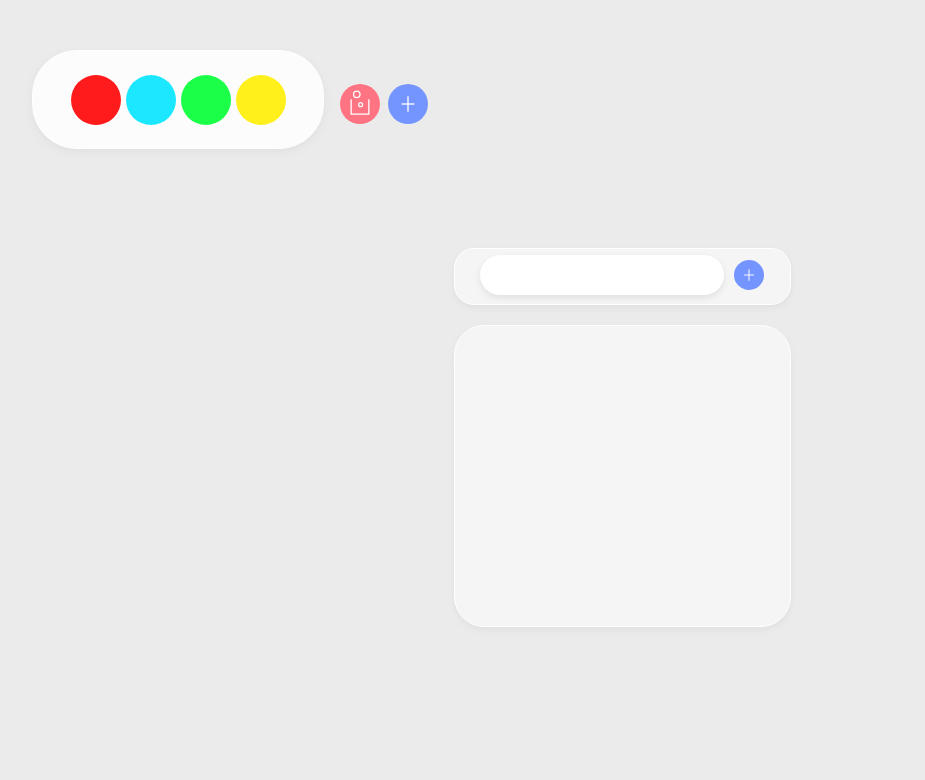
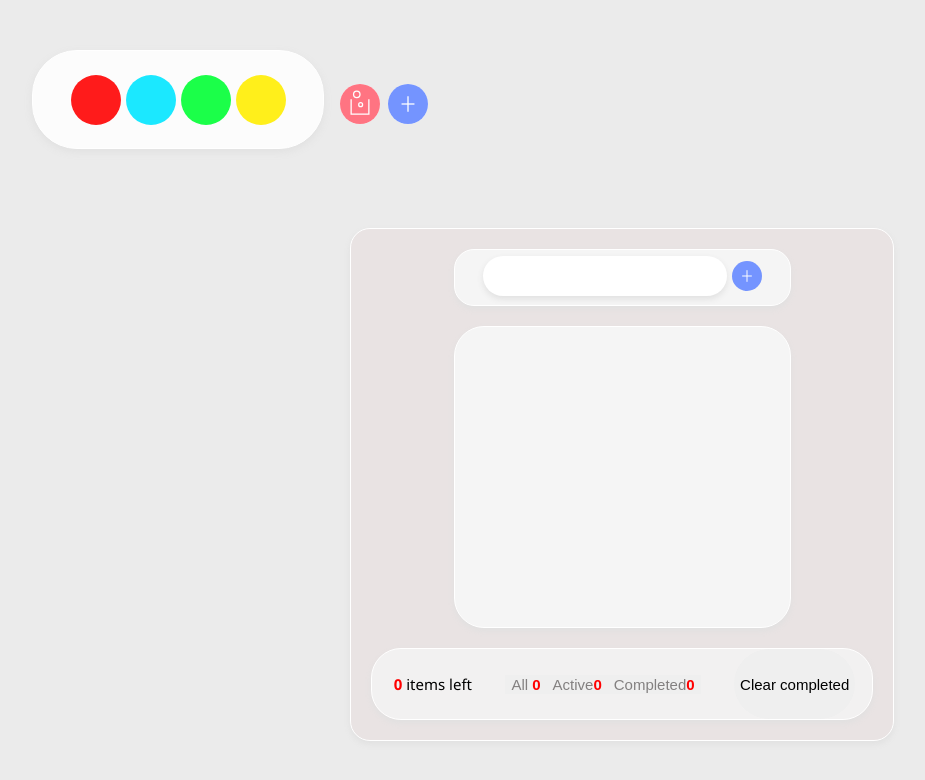
Before and after one commit to Sushib08/todo-app-master, a React (Create React App) app: page / in a window 1280 px wide. Both pictures are taken after a click on the button 426 px from the left and 104 px from the top of the page. Shown: the top 780 px of the page, without its empty margins (18-943 px from the left). Built offline with nearby package versions, Linux system fonts and the light colour scheme.

Commit message:
feat(Todo app close):

```diff
--- a/src/TodoHandler.css
+++ b/src/TodoHandler.css
@@ -1,3 +1,11 @@
+.contain{
+  border: 0.3px solid rgb(256, 256, 256);
+  width: auto;
+  height: auto;
+  background-color: #e9e3e3;
+  box-shadow: 0px 3px 6px rgb(224, 224, 224);
+  border-radius: 20px;
+}
 
 .element {
   position: relative;
@@ -29,7 +37,7 @@
   background-color: var(--app-blue);
 }
 .checkmark:after {
-  content: '';
+  content: "";
   position: absolute;
   display: none;
 }
@@ -48,7 +56,7 @@
   transform: rotate(45deg);
 }
 
-.bloc{
+.bloc {
   border: 0.3px solid rgb(256, 256, 256);
   width: 335px;
   height: 55px;
@@ -83,32 +91,32 @@ input:hover {
   background-color: #b16ff3;
 }
 
-.inputButton{
+.inputButton {
   display: flex;
   justify-content: space-between;
   height: 40px;
   margin-top: 6px;
 }
 
-.add:hover{
+.add:hover {
   box-shadow: 0px 3px 8px #707070;
 }
 
-.add{
+.add {
   height: 30px;
   width: 30px;
-    margin-left: 10px;
+  margin-left: 5px;
   margin-top: 5px;
   border-radius: 100px;
   border: none;
 }
 
-.addSvg{
+.addSvg {
   margin-left: -6px;
   margin-top: -1px;
 }
 
-.content-list{
+.content-list {
   border: 0.3px solid rgb(256, 256, 256);
   width: 335px;
   height: 350px;
@@ -150,7 +158,7 @@ input:hover {
   border: 1px solid rgb(256, 256, 256);
   background-color: white;
   height: 43px;
-  width: 300px;
+  width: 350px;
   color: black;
   margin-left: 10px;
   border-radius: 20px;
@@ -164,7 +172,7 @@ input:hover {
 
 .supp {
   position: absolute;
-  left: 280px;
+  left: 270px;
   margin-top: 10px;
   margin-bottom: 5px;
   border-radius: 30px;
@@ -177,3 +185,50 @@ input:hover {
   color: #970101;
   box-shadow: 0px 3px 8px #707070;
 }
+
+.bloc3 {
+  display: flex;
+  justify-content: space-around;
+  margin-left: 20px;
+  margin-right: 20px;
+  margin-top: 20px;
+  margin-bottom: 20px;
+  border: rgb(256, 256, 256) solid 1px;
+  height: 70px;
+  width: 500px;
+  background-color: #f5f5f5cc;
+  border-radius: 30px;
+  box-shadow: 0px 3px 6px rgb(224, 224, 224);
+}
+.nbItems {
+  font-size: 15px;
+  max-width: 35%;
+  padding-left: 5px;
+  margin-top: 25px;
+}
+strong {
+  color: red;
+}
+.clear {
+  border: none;
+  border-radius: 50px;
+  border-color: #f5f5f5;
+  font-size: 15px;
+}
+.clear:hover {
+  color: #b16ff3;
+}
+.filtres {
+  margin-top: 4%;
+}
+.filtre {
+  border: none;
+  font-size: 15px;
+  color: #838080;
+}
+.filtre:hover {
+  text-shadow: 0px 3px 8px #707070;
+}
+.filtre:focus {
+  border: 2px solid #b16ff3;
+}
--- a/src/TodoHandler.jsx
+++ b/src/TodoHandler.jsx
@@ -11,37 +11,80 @@ import { nanoid } from "nanoid";
 function TodoHandler(props) {
   const inputRef = React.createRef(null);
 
-  const [words, setWords] = useState([]);
+  let [words, setWords] = useState([]);
+
+  const word = words.length;
 
   const append = (value) => {
-    const item = { id: nanoid(), value, isDone: false, isHidden: false };
+    if(value.trim()){
+    const item = { id: nanoid(), value, isDone: false, isHidden: false};
     setWords([...words, item]);
     inputRef.current.value = "";
+    }
   };
 
-  // const supp = (id) => {
-  //   const wordsCopy =  setWords([...words]);
-  //   const _id = wordsCopy.findIndex(value => value.id === id);
-  //   wordsCopy.splice(_id, 1);
-  //   setWords([...wordsCopy]);
-  // };
+  const supp = (id) => {
+    const _id = words.findIndex((value) => value.id === id);
+    words.splice(_id, 1);
+    setWords([...words]);
+  };
+
+  const suppAllChecked =() =>{
+    const wordsCopy = words.filter(item => item.isDone !==true);
+    setWords([...wordsCopy])
+  }
 
   const checkbox = (id) => {
-    const wordsCopy = setWords([...words]);
-    const item = wordsCopy.find((value) => value.id === id);
+    // const wordsCopy = setWords([...words]);
+    const item = words.find((value) => value.id === id);
     item.isDone = !item?.isDone;
+    setWords([...words]);
+    console.log("check", item);
+  };
+
+  const All = () => {
+    const wordsCopy = words.map(item => {
+      item.isHidden = false;
+      return item;
+    });
     setWords([...wordsCopy]);
-    console.log(wordsCopy);
+    console.log(wordsCopy)
+  };
+
+  const active = () => {
+    const wordsCopy = words.map(item => {
+      if (item.isDone) {
+        item.isHidden = true;
+        return item;
+      }
+      item.isHidden = false;
+      return item;
+    });
+    setWords([...wordsCopy]);
+    console.log(wordsCopy)
+  };
+
+  const completed = () => {
+    const wordsCopy = words.map(item => {
+      if (item.isDone) {
+        item.isHidden = false;
+        return item;
+      }
+      item.isHidden = true;
+      return item;
+    });
+    setWords([...wordsCopy]);
+    console.log(wordsCopy)
   };
 
   return (
-    <div>
+    <div className="contain">
       <div
         className="bloc"
         style={{ backgroundColor: `${props.NewbackgroundColor}` }}
       >
         <div className="inputButton">
-          <input maxlength="12" ref={inputRef} />
+          <input maxLength="12" ref={inputRef} />
           <button
             className="add"
             onClick={() => append(inputRef.current.value)}
@@ -52,29 +95,55 @@ function TodoHandler(props) {
       </div>
       <div className="bloc2">
         {words.map((word) => (
-          <label class="element">
+          <label className="element">
             <p
-              class="text"
+              className="text"
               style={{
                 position: "relative",
-                textDecoration: `${word.isDone ? "line-through" : "none"}`,
-                // opacity:`${word.isDone ? 0.2 : 1}`
+                textDecoration: word.isDone ? "line-through" : "none",
+                opacity: word.isDone ? 0.2 : 1,
+                display: word.isHidden ? 'none' : 'block'
               }}
             >
               <input
-                class="coche"
+                className="coche"
                 type="checkbox"
                 checked={word.isDone}
                 onChange={() => checkbox(word.id)}
               />
-              <span class="checkmark"></span>
+              <span className="checkmark"></span>
               {word.value}
-              {/* <button class="supp" onClick={() => supp(words.id)}>X</button> */}
+              <button className="supp" onClick={() => supp(word.id)}>
+                X
+              </button>
             </p>
           </label>
         ))}
       </div>
-    </div>
+      <div className="bloc3">
+        <p className="nbItems">
+          <strong>{word}</strong> items left
+        </p>
+        <div className="filtres">
+          <button className="filtre" onClick={All}>
+            All <strong>{word}</strong>
+          </button>
+          <button className="filtre" onClick={active}>
+            Active
+            <strong>
+               {words.filter((item) => item.isDone === false).length}
+            </strong>
+          </button>
+          <button className="filtre" onClick={completed}>
+            Completed
+            <strong>
+               {words.filter((item) => item.isDone === true).length}
+            </strong>
+          </button>
+        </div>
+        <button className="clear" onClick={suppAllChecked}>Clear completed</button>
+      </div>
+      </div>
   );
 }
 
```
Lines whose indentation alone changed are shown as unchanged.
